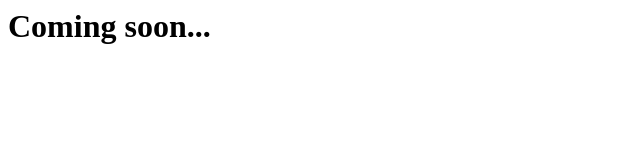
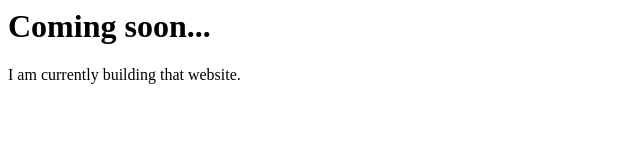
Before and after one commit to Weysan/weysan.github.io, a plain HTML site: page index.html in a window 1280 px wide. Shown: the whole page, without its empty margins (0-640 px from the left). Drawn offline with Linux system fonts and the light colour scheme.

Commit message:
Update index page
Adding a paragraphe to explain users that I am working on it.

```diff
--- a/index.html
+++ b/index.html
@@ -1,5 +1,6 @@
 <html>
   <body>
     <h1>Coming soon...</h1>
+    <p>I am currently building that website.</p>
   </body>
 </html>
```
